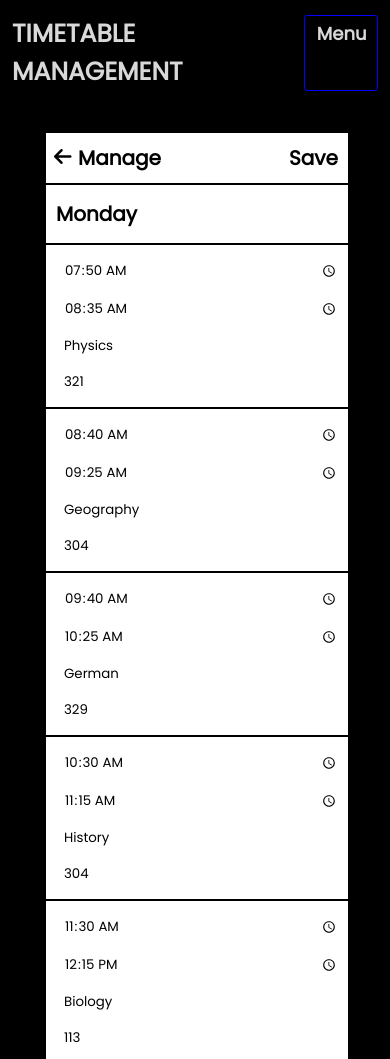
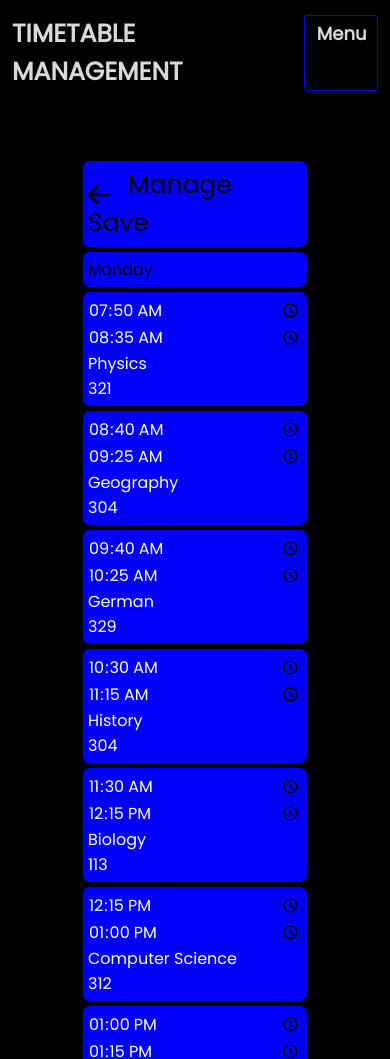
Before and after one commit to dchhitarka/timetable, a plain HTML site: page menu/manage.html in a window 390 px wide. Shown: the top 1059 px of the page. Drawn offline with Linux system fonts and the light colour scheme.

```diff
--- a/css/main.css
+++ b/css/main.css
@@ -83,9 +83,9 @@ section{}
 
     .option-list{
         position: absolute;
-        margin: 5% auto;
         left: 50%;
-        transform: translateX(-50%);
+        top:  50%;
+        transform: translate(-50%, -50%);
     }
         .opt{
             margin: 2px;
@@ -93,14 +93,14 @@ section{}
             padding-left: 40px;
             font-size: 20px;
             font-weight: 600;
-            background-color: white;
+            background-color: blue;
             width: 350px;
             position: relative;
             cursor: pointer;
         }
         .opt:hover{
-            background-color: rgba(0,0,0,0.2);
-            border: 2px solid white;
+            background-color: black;
+            border: 2px solid blue;
             margin: 3px auto;
             transition: 0.4s;
             color: white;
@@ -113,15 +113,7 @@ section{}
             }
 
 .view-schedule{
-    /* margin: 15px; */
-    /* position: absolute; */
-    /* left: 50%; */
-    /* top: 50%; */
-    /* transform: translate(-50%, -70%); */
-    /* height: 100vh; */
     margin: 15px 20%;
-    /* margin-left: 20%; */
-    /* height: 350px; */
 }
     .class-list{
         list-style: none;
@@ -129,9 +121,14 @@ section{}
         margin: 5px;
         font-size: 18px;
         border: 1px solid blue;
-        border-radius: 5px;
+        border-radius: 7px;
+        background-color: blue;
         display: flex;
         justify-content: space-between;
+        transition: background-color 0.3s;
+    }
+    .class-list:hover{
+        background-color: black;
     }
         .class-value{
             padding: 3px 7px;
--- a/css/menu.css
+++ b/css/menu.css
@@ -1,4 +1,3 @@
-
     .opt.heading{
         display: flex;
         justify-content: space-between;
@@ -21,28 +20,51 @@
     }
 
 
-.manage{
-    width: 100%;
+/* Manage Page */
+.manage-list{
+    /* top:  50%; */
+    margin: 50px 20%;
 }
-    .day{
-        margin: 7px auto;
+    .manage{
+        background-color: blue;
+        border-radius: 7px;
+        color:  black;
+        margin: 5px;
+        padding: 5px;
+        display: flex;
+        justify-content: space-between;
     }
-    .taskValue{
-        outline: none;
-        border: none;
-        border-radius: 5px;
-        background-color: rgba(0,0,0,0.2);
-        padding: 5px;
+    .manage:hover{
+        border:  1px solid blue;
+        background-color: black;
+        color:  white;
     }
-input{
-    background-color: white;
-    color: black;
-}
+    .heading{
+        position: relative;
+        font-size: 25px;
+    }
+        .fa-arrow-left{
+            position: absolute;
+            top: 25%;
+        }
+        .menu-head{
+            margin-left: 18px;
+        }
+        .save{
+            /* float: right; */
+            /* padding-right: 5px; */
+        }
+        .taskValue{
+            outline: none;
+            background: none;
+            border: none;
+            font-size: 16px;
+            color: white;
+        }
 
-.opt input, input:hover, input:focus{
-    background-color: white;
-    color: black;
-}
+
+
+
 
 @media screen and (max-width: 767px) {
     .option-list{
@@ -50,16 +72,12 @@ input{
         padding: 5px;
     }
     .manage{
-        padding-left: 10px;
+        flex-direction: column;
     }
-    .task{
+    .heading{
         display: flex;
-        flex-direction: column;
-        width: 100%;
+        justify-content: space-between;
+        /* font-size: 20px; */
+        flex-wrap: wrap;
     }
-        .taskValue{
-            margin: 3px;
-            width: 100%;
-            overflow-x: scroll;
-        }
 }
--- a/js/main.js
+++ b/js/main.js
@@ -3,6 +3,19 @@ window.onload = ()=>{
     let d = new Date();
     let dayToday = d.getDay();
     defaultView(dayToday);
+
+    // Service Worker
+    if ('serviceWorker' in navigator) {
+      window.addEventListener('load', function() {
+        navigator.serviceWorker.register('../sw.js').then(function(registration) {
+          // Registration was successful
+          console.log('ServiceWorker registration successful with scope: ', registration.scope);
+        }, function(err) {
+          // registration failed :(
+          console.log('ServiceWorker registration failed: ', err);
+        });
+      });
+    }
 }
 
 let viewSchedule = document.querySelector('.view-schedule');
--- a/js/manage.js
+++ b/js/manage.js
@@ -4,24 +4,22 @@ window.onload = function() {
 };
 
 const show_schedule = ()=>{
-    let manageList = document.querySelector('.option-list');
+    let manageList = document.querySelector('.manage-list');
     for(dayObj of config.data.timetable){
         manageList.innerHTML +=
-        `<li class="opt manage">
+        `<li class="manage task">
             <div class="day">${dayObj.day}</div>
         </li>`
         for(classObj of dayObj.schedule){
             manageList.innerHTML +=
-                `<li class="opt manage">
-                    <div class="task">
-                        <input type="time" class="taskValue" value="${classObj.start}" size="5" />
-                        <input type="time" class="taskValue" value="${classObj.end}" size="5" />
-                        <input type="text" class="taskValue" value="${classObj.subject}" size="15"/>
-                        <input type="text" class="taskValue" value="${classObj.room}" size="5"/>
-                    </div>
+                `<li class="manage task">
+                    <input type="time" class="taskValue" value="${classObj.start}" size="5" />
+                    <input type="time" class="taskValue" value="${classObj.end}" size="5" />
+                    <input type="text" class="taskValue" value="${classObj.subject}" size="15"/>
+                    <input type="text" class="taskValue" value="${classObj.room}" size="5"/>
                 </li>`
         }
         let task = document.querySelector('.task');
-        task.style.color = 'red';
+        // task.style.color = 'red';
     }
 }
--- a/menu/manage.html
+++ b/menu/manage.html
@@ -7,6 +7,7 @@
     <title>Timetable - Manage Your Settings</title>
     <link rel="stylesheet" href="../css/main.css">
     <link rel="stylesheet" href="../css/menu.css">
+    <link rel="manifest" href="../manifest.json">
 </head>
 <body>
     <header>
@@ -15,14 +16,12 @@
             <div class="menu"><a href="../menu.html">Menu</a></div>
         </div>
     </header>
-    <section class="options">
-        <ul class="option-list">
-            <li class="opt heading manage">
-                <span class="menu-head">
-                    <abbr title="Go Back"><a href="../menu.html"><i class="fas fa-arrow-left"></i></a></abbr>
-                    Manage
-                </span>
-                <a href="#">Save</a>
+    <section class="manage-option">
+        <ul class="manage-list">
+            <li class="heading manage">
+                <abbr title="Go Back"><a href="../menu.html"><i class="fas fa-arrow-left"></i></a></abbr>
+                <span class="menu-head">Manage</span>
+                <a href="#" class="save">Save</a>
             </li>
         </ul>
     </section>
```
Also changed, not shown: index.html (+10 -0 lines), menu.html (+4 -2 lines), menu/add.html (+1 -0 lines), menu/color.html (+1 -0 lines), menu/general.html (+1 -0 lines).
